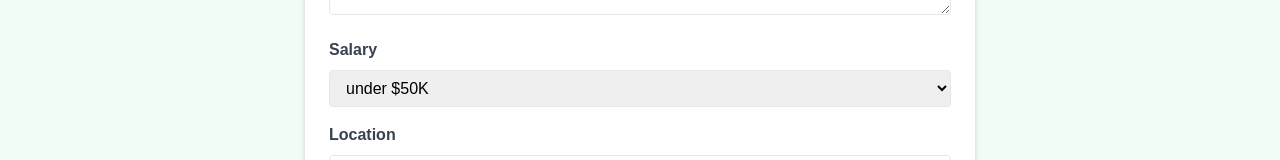
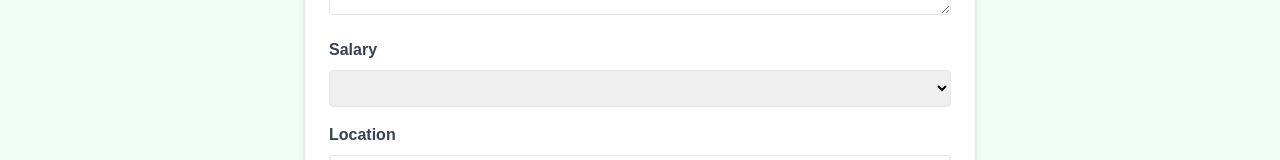
Before and after one commit to DOFFY-77/Vue-Project, a Vue app in the folder Vue-BG/: page /jobs/add in a window 1280 px wide. Shown: the part 584-744 px from the top of the page. Built offline with nearby package versions, Linux system fonts and the light colour scheme.

Commit message:
create AddJob component

```diff
--- a/Vue-BG/src/Jobs.json
+++ b/Vue-BG/src/Jobs.json
@@ -1,7 +1,7 @@
 {
   "jobs": [
     {
-      "id": 1,
+      "id": "1",
       "title": "Senior Vue Developer",
       "type": "Full-Time",
       "description": "We are seeking a talented Front-End Developer to join our team in Boston, MA. The ideal candidate will have strong skills in HTML, CSS, and JavaScript, with experience working with modern JavaScript frameworks such as Vue or Angular.",
@@ -15,7 +15,7 @@
       }
     },
     {
-      "id": 2,
+      "id": "2",
       "title": "Front-End Engineer (Vue)",
       "type": "Part-Time",
       "description": "Join our team as a Front-End Developer in sunny Miami, FL. We are looking for a motivated individual with a passion for crafting beautiful and responsive web applications. Experience with UI/UX design principles and a strong attention to detail are highly desirable.",
@@ -29,7 +29,7 @@
       }
     },
     {
-      "id": 3,
+      "id": "3",
       "title": "Vue.js Developer",
       "type": "Full-Time",
       "description": "Are you passionate about front-end development? Join our team in vibrant Brooklyn, NY, and work on exciting projects that make a difference. We offer competitive compensation and a collaborative work environment where your ideas are valued.",
@@ -43,7 +43,7 @@
       }
     },
     {
-      "id": 4,
+      "id": "4",
       "title": "Vue Front-End Developer",
       "type": "Part-Time",
       "description": "Join our team as a Part-Time Front-End Developer in beautiful Pheonix, AZ. We are looking for a self-motivated individual with a passion for creating engaging user experiences. This position offers flexible hours and the opportunity to work remotely.",
@@ -57,7 +57,7 @@
       }
     },
     {
-      "id": 5,
+      "id": "5",
       "title": "Full Stack Vue Developer",
       "type": "Full-Time",
       "description": "Exciting opportunity for a Full-Time Front-End Developer in bustling Atlanta, GA. We are seeking a talented individual with a passion for building elegant and scalable web applications. Join our team and make an impact!",
@@ -71,7 +71,7 @@
       }
     },
     {
-      "id": 6,
+      "id": "6",
       "title": "Vue Native Developer",
       "type": "Full-Time",
       "description": "Join our team as a Front-End Developer in beautiful Portland, OR. We are looking for a skilled and enthusiastic individual to help us create innovative web solutions. Competitive salary and great benefits package available.",
@@ -83,5 +83,34 @@
         "contactEmail": "contact@ipsumlorem.com",
         "contactPhone": "555-555-5555"
       }
+    },
+    {
+      "id": "bf7c",
+      "type": "Remote",
+      "title": "Sierra Stein",
+      "description": "Voluptatum perspicia",
+      "location": "Fugit aperiam dolor",
+      "salary": "$175K - $200K",
+      "company": {
+        "name": "Skinner Lindsey Trading",
+        "description": "Sint id et ea omnis",
+        "contactEmail": "cymever@mailinator.com",
+        "contactPhone": "+1 (384) 309-3791"
+      }
+    },
+    {
+      "id": "9b0c",
+      "type": "Full-Time",
+      "title": "Tyrone Townsend",
+      "description": "Nam in ut aut repreh",
+      "location": "Itaque consequatur ",
+      "salary": "$80K - $90K",
+      "company": {
+        "name": "Duran Bush Traders",
+        "description": "Saepe quam et velit",
+        "contactEmail": "kywufyd@mailinator.com",
+        "contactPhone": "+1 (592) 562-1964"
+      }
     }
-  ]}
+  ]
+}
--- a/Vue-BG/src/views/AddJobView.vue
+++ b/Vue-BG/src/views/AddJobView.vue
@@ -1,5 +1,44 @@
 <script setup>
+import router from '@/router';
+import axios from 'axios';
+import { reactive , } from 'vue';
 
+const form = reactive({
+  type : 'Full-Time',
+  title : '',
+  description : '',
+  location : '',
+  salary : '',
+  company : {
+    name : '',
+    description : '',
+    contactEmail : '',
+    contactPhone : ''
+  }
+})
+
+const handleSubmit = async() => {
+  const newJob = {
+    type : form.type,
+    title : form.title,
+    description : form.description,
+    location : form.location,
+    salary : form.salary,
+    company : {
+      name : form.company.name,
+      description : form.company.description,
+      contactEmail : form.company.contactEmail,
+      contactPhone : form.company.contactPhone
+    }
+  }
+  try {
+    const response = await axios.post('/api/jobs', newJob);
+    router.push(`/job/${response.data.id}`);
+    console.log(response.data);
+  } catch (error) {
+    console.error('Error creating job',error);
+  }
+}
 </script>
 
 <template>
@@ -8,7 +47,7 @@
         <div
           class="bg-white px-6 py-8 mb-4 shadow-md rounded-md border m-4 md:m-0"
         >
-          <form>
+          <form @submit.prevent="handleSubmit">
             <h2 class="text-3xl text-center font-semibold mb-6">Add Job</h2>
 
             <div class="mb-4">
@@ -17,6 +56,7 @@
               >
               <select
                 id="type"
+                v-model="form.type"
                 name="type"
                 class="border rounded w-full py-2 px-3"
                 required
@@ -34,6 +74,7 @@
               >
               <input
                 type="text"
+                v-model="form.title"
                 id="name"
                 name="name"
                 class="border rounded w-full py-2 px-3 mb-2"
@@ -49,6 +90,7 @@
               >
               <textarea
                 id="description"
+                v-model="form.description"
                 name="description"
                 class="border rounded w-full py-2 px-3"
                 rows="4"
@@ -62,6 +104,7 @@
               >
               <select
                 id="salary"
+                v-model="form.salary"
                 name="salary"
                 class="border rounded w-full py-2 px-3"
                 required
@@ -86,6 +129,7 @@
               </label>
               <input
                 type="text"
+                v-model="form.location"
                 id="location"
                 name="location"
                 class="border rounded w-full py-2 px-3 mb-2"
@@ -102,6 +146,7 @@
               >
               <input
                 type="text"
+                v-model="form.company.name"
                 id="company"
                 name="company"
                 class="border rounded w-full py-2 px-3"
@@ -117,6 +162,7 @@
               >
               <textarea
                 id="company_description"
+                v-model="form.company.description"
                 name="company_description"
                 class="border rounded w-full py-2 px-3"
                 rows="4"
@@ -133,6 +179,7 @@
               <input
                 type="email"
                 id="contact_email"
+                v-model="form.company.contactEmail"
                 name="contact_email"
                 class="border rounded w-full py-2 px-3"
                 placeholder="Email address for applicants"
@@ -147,6 +194,7 @@
               >
               <input
                 type="tel"
+                v-model="form.company.contactPhone"
                 id="contact_phone"
                 name="contact_phone"
                 class="border rounded w-full py-2 px-3"
@@ -158,6 +206,7 @@
               <button
                 class="bg-green-500 hover:bg-green-600 text-white font-bold py-2 px-4 rounded-full w-full focus:outline-none focus:shadow-outline"
                 type="submit"
+
               >
                 Add Job
               </button>
```
